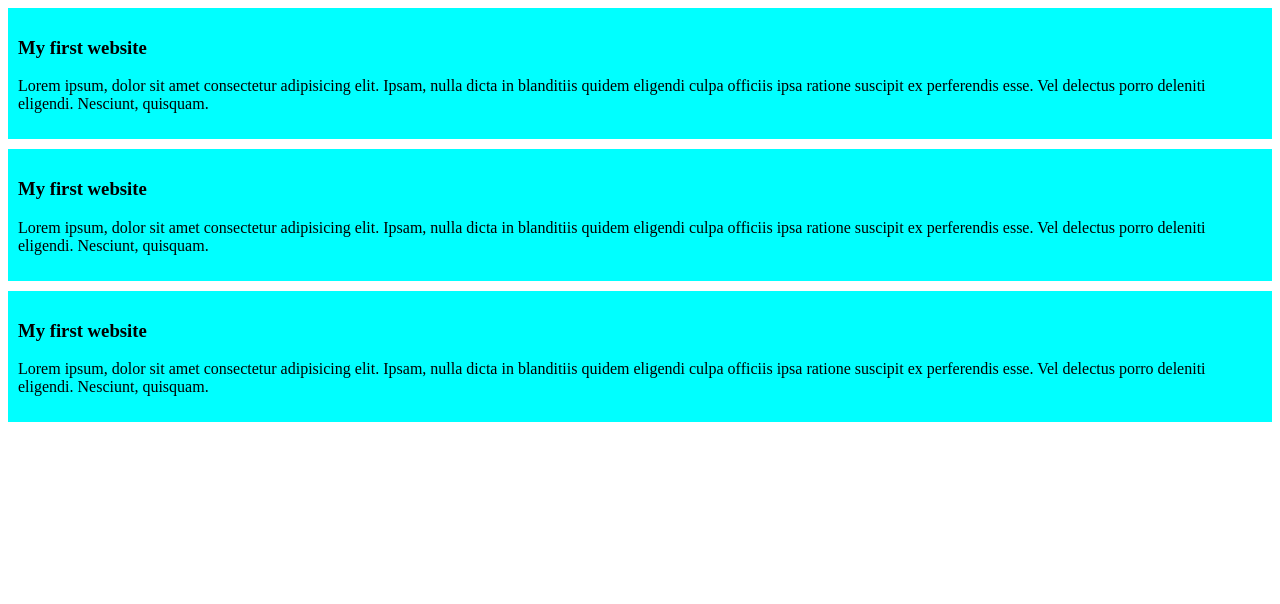
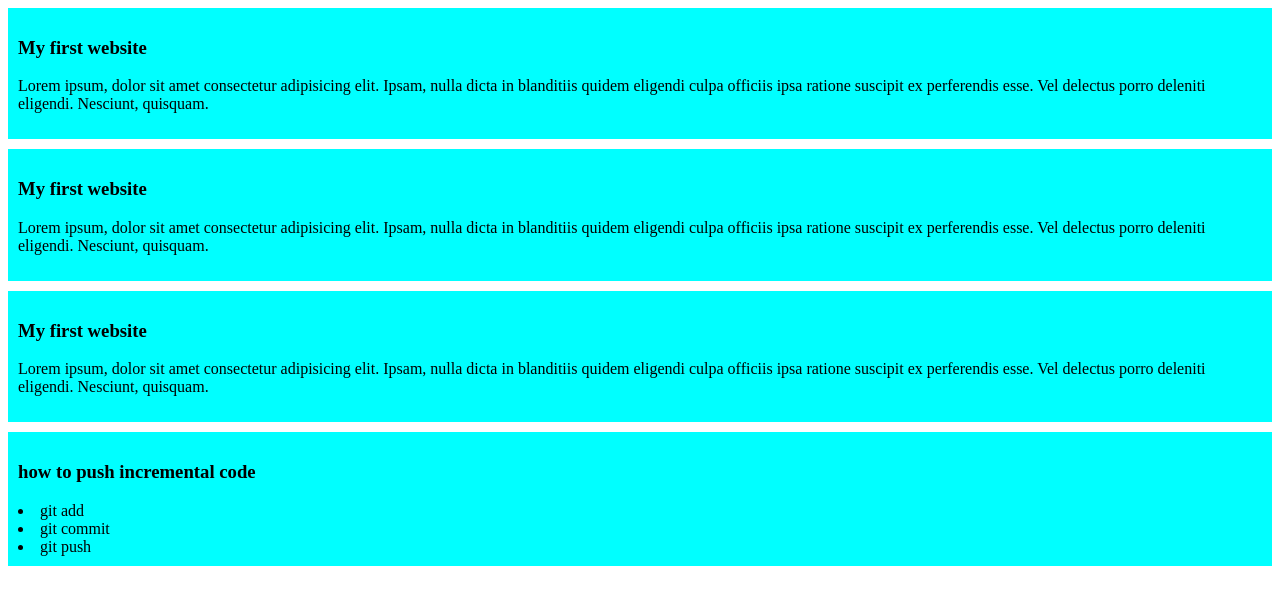
Before and after one commit to Ruhanur-byte/My-git-website, a plain HTML site: page index.html in a window 1280 px wide. Drawn offline with Linux system fonts and the light colour scheme.

Commit message:
add the listed element

```diff
--- a/index.html
+++ b/index.html
@@ -19,5 +19,11 @@
         <h3>My first website</h3>
         <p>Lorem ipsum, dolor sit amet consectetur adipisicing elit. Ipsam, nulla dicta in blanditiis quidem eligendi culpa officiis ipsa ratione suscipit ex perferendis esse. Vel delectus porro deleniti eligendi. Nesciunt, quisquam.</p>
     </div>
+    <div>
+        <h3>how to push incremental code</h3>
+        <li>git add</li>
+        <li> git commit</li>
+        <li>git push</li>
+    </div>
 </body>
 </html>
```
